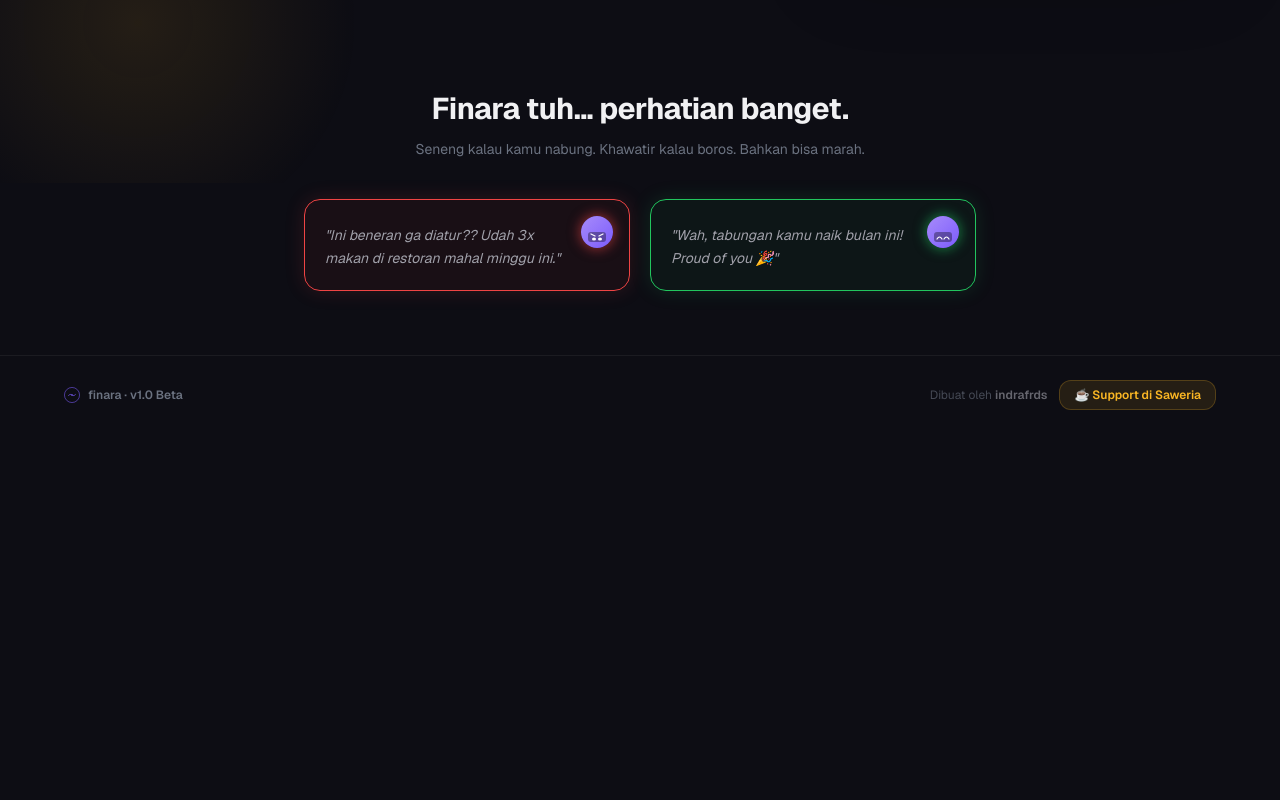
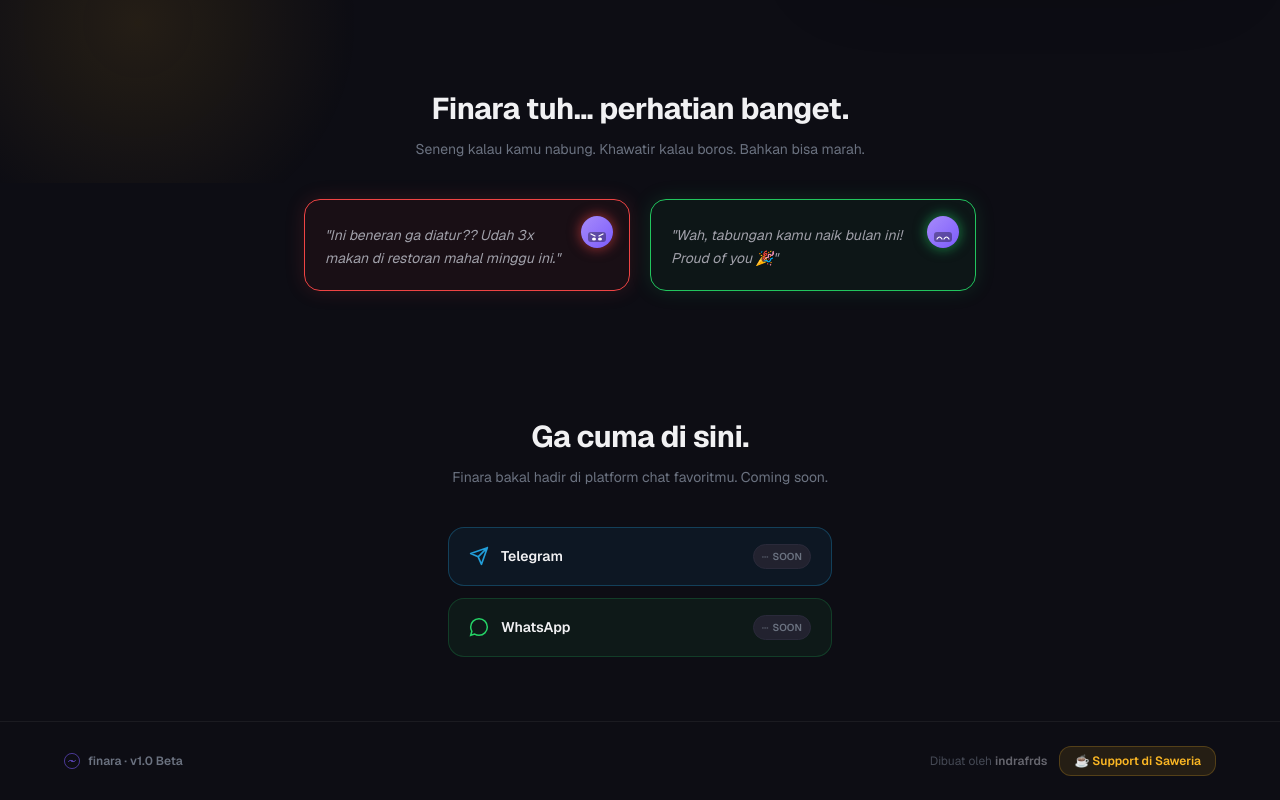
Before and after one commit to indraahmadfirdaus/finara-ai, a Next.js app: page / in a window 1280 px wide. Shown: the part 617-1417 px from the top of the page. Before the commit the page ends 1051 px from the top, so only its background shows below. Built offline with nearby package versions, Linux system fonts and the light colour scheme.

Commit message:
feat: add PlatformSection — Telegram & WhatsApp coming soon teaser

```diff
--- a/src/app/page.tsx
+++ b/src/app/page.tsx
@@ -535,6 +535,110 @@ function CareSection() {
   )
 }
 
+function SoonBadge() {
+  return (
+    <span
+      className="flex items-center gap-1 text-[10px] font-semibold px-2 py-1 rounded-full"
+      style={{ background: 'var(--bg-elevated)', color: 'var(--text-muted)', border: '1px solid var(--border)' }}
+    >
+      <motion.span
+        animate={{ opacity: [0.3, 1, 0.3] }}
+        transition={{ duration: 1.2, repeat: Infinity }}
+      >
+        ···
+      </motion.span>
+      SOON
+    </span>
+  )
+}
+
+function PlatformSection() {
+  const ref = useRef<HTMLDivElement>(null)
+  const inView = useInView(ref, { once: true, margin: '-60px' })
+
+  const platforms = [
+    {
+      name: 'Telegram',
+      color: '#229ED9',
+      bg: 'rgba(34,158,217,0.08)',
+      border: 'rgba(34,158,217,0.3)',
+      soon: true,
+      icon: (
+        <svg width="20" height="20" viewBox="0 0 24 24" fill="none">
+          <path d="M22 2L11 13M22 2L15 22L11 13L2 9L22 2Z"
+            stroke="#229ED9" strokeWidth="2" strokeLinecap="round" strokeLinejoin="round" />
+        </svg>
+      ),
+    },
+    {
+      name: 'WhatsApp',
+      color: '#25D366',
+      bg: 'rgba(37,211,102,0.06)',
+      border: 'rgba(37,211,102,0.2)',
+      soon: true,
+      icon: (
+        <svg width="20" height="20" viewBox="0 0 24 24" fill="none">
+          <path d="M12 2C6.477 2 2 6.477 2 12c0 1.89.525 3.66 1.438 5.168L2 22l4.832-1.438A9.96 9.96 0 0012 22c5.523 0 10-4.477 10-10S17.523 2 12 2z"
+            stroke="#25D366" strokeWidth="1.8" strokeLinecap="round" />
+        </svg>
+      ),
+    },
+  ]
+
+  return (
+    <section
+      id="section-platform"
+      ref={ref}
+      className="relative z-10 px-5 sm:px-8 lg:px-16 py-16"
+    >
+      <div className="max-w-6xl mx-auto text-center">
+        <motion.div
+          initial={{ opacity: 0, y: 12 }}
+          animate={inView ? { opacity: 1, y: 0 } : {}}
+          transition={{ duration: 0.4 }}
+          className="mb-10"
+        >
+          <p
+            className="text-2xl sm:text-3xl font-bold mb-3"
+            style={{ color: 'var(--text-primary)', letterSpacing: '-0.02em' }}
+          >
+            Ga cuma di sini.
+          </p>
+          <p className="text-sm" style={{ color: 'var(--text-muted)' }}>
+            Finara bakal hadir di platform chat favoritmu. Coming soon.
+          </p>
+        </motion.div>
+
+        <div className="flex flex-col gap-3 max-w-sm mx-auto">
+          {platforms.map((p, i) => (
+            <motion.div
+              key={p.name}
+              initial={{ opacity: 0, y: 20 }}
+              animate={inView ? { opacity: 1, y: 0 } : {}}
+              transition={{ duration: 0.4, delay: i * 0.1, ease: [0.22, 1, 0.36, 1] }}
+              className="flex items-center justify-between px-5 py-4 rounded-2xl"
+              style={{
+                background: p.bg,
+                border: `1px solid ${p.border}`,
+                opacity: 0.65,
+                cursor: 'not-allowed',
+              }}
+            >
+              <div className="flex items-center gap-3">
+                {p.icon}
+                <span className="text-sm font-semibold" style={{ color: 'var(--text-primary)' }}>
+                  {p.name}
+                </span>
+              </div>
+              <SoonBadge />
+            </motion.div>
+          ))}
+        </div>
+      </div>
+    </section>
+  )
+}
+
 export default function LandingPage() {
   const router = useRouter();
   const { theme, toggle } = useTheme();
@@ -881,6 +985,8 @@ export default function LandingPage() {
 
       <CareSection />
 
+      <PlatformSection />
+
       {/* Footer */}
       <footer
         id="section-cta"
```
